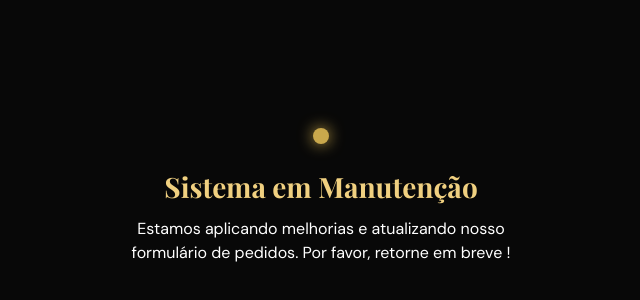
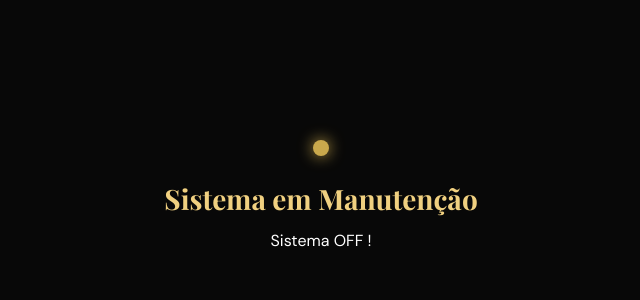
Before and after one commit to Murillooh/pedidos-master, a website: page public/index.html in a window 1280 px wide. Shown: the part 204-504 px from the top of the page, without its empty margins (319-959 px from the left). Drawn offline with nearby package versions, Linux system fonts and the light colour scheme.

Commit message:
Update index.html

```diff
--- a/public/index.html
+++ b/public/index.html
@@ -789,7 +789,7 @@
     const EM_MANUTENCAO = true;
     document.addEventListener("DOMContentLoaded", () => {
       if (EM_MANUTENCAO) {
-        document.body.innerHTML = ` <div style="height:100vh;display:flex;flex-direction:column;align-items:center;justify-content:center;background:var(--bg);color:var(--text);font-family:'DM Sans', sans-serif;text-align:center;padding:20px;" > <div style="width:16px;height:16px;background:var(--gold);border-radius:50%;box-shadow:0 0 15px var(--gold);margin-bottom:24px;" ></div> <h1 style="font-family:'Playfair Display', serif; margin:0;font-size:28px;color:var(--gold-light);" >Sistema em Manutenção</h1> <p style="color:var(--muted);margin-top:12px;max-width:400px;line-height:1.5;" >Estamos aplicando melhorias e atualizando nosso formulário de pedidos. Por favor, retorne em breve !</p> </div> `;
+        document.body.innerHTML = ` <div style="height:100vh;display:flex;flex-direction:column;align-items:center;justify-content:center;background:var(--bg);color:var(--text);font-family:'DM Sans', sans-serif;text-align:center;padding:20px;" > <div style="width:16px;height:16px;background:var(--gold);border-radius:50%;box-shadow:0 0 15px var(--gold);margin-bottom:24px;" ></div> <h1 style="font-family:'Playfair Display', serif; margin:0;font-size:28px;color:var(--gold-light);" >Sistema em Manutenção</h1> <p style="color:var(--muted);margin-top:12px;max-width:400px;line-height:1.5;" >Sistema OFF !</p> </div> `;
       }
     });
   </script>
```
